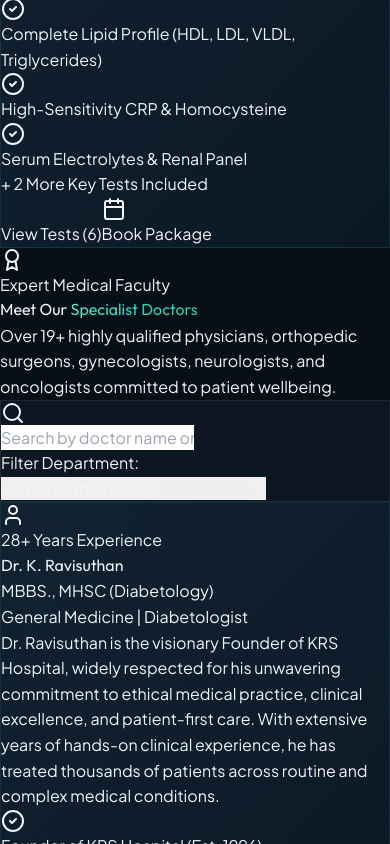
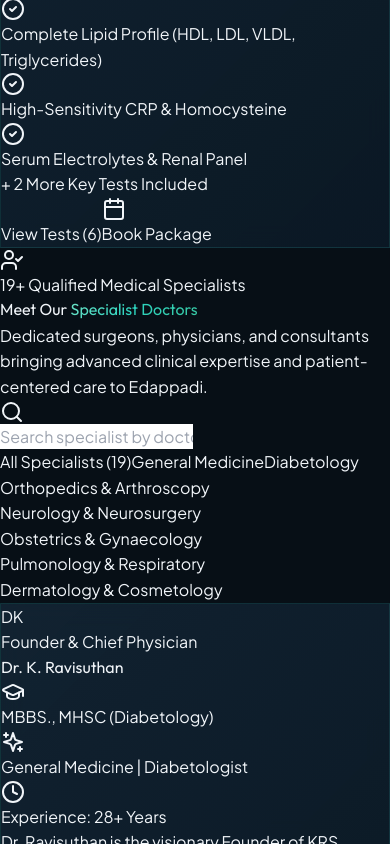
Before and after one commit to Manju1303/krs, a React (Vite) app: page / in a window 390 px wide. Shown: the part 11156-12000 px from the top of the page. Built offline with nearby package versions, Linux system fonts and the light colour scheme.

Commit message:
Implement all Senior Developer recommendations: JSON-LD SEO schema, instant doctor search, and image lazy loading

```diff
--- a/index.html
+++ b/index.html
@@ -2,14 +2,67 @@
 <html lang="en">
   <head>
     <meta charset="UTF-8" />
-    <link rel="icon" type="image/jpeg" href="/logo.jpeg" />
+    <link rel="icon" type="image/jpeg" href="./logo.jpeg" />
     <meta name="viewport" content="width=device-width, initial-scale=1.0" />
     <title>KRS Multispeciality Hospital & Trauma Care Centre | Edappadi</title>
     <meta name="description" content="KRS Multispeciality Hospital & Trauma Care Centre in Edappadi. Premier 24/7 emergency, trauma care, orthopedics, cardiology, neurology, pediatrics, diabetology, and 15+ specialties. Trust & Excellence since 1996." />
+    <meta name="keywords" content="KRS Hospital Edappadi, Multispeciality Hospital Salem, Emergency Care Edappadi, Dr K Ravisuthan, Trauma Centre Edappadi, Best Hospital Edappadi" />
+
     <!-- Google Fonts -->
     <link rel="preconnect" href="https://fonts.googleapis.com">
     <link rel="preconnect" href="https://fonts.gstatic.com" crossorigin>
     <link href="https://fonts.googleapis.com/css2?family=Outfit:wght@300;400;500;600;700;800&family=Plus+Jakarta+Sans:wght@400;500;600;700;800&display=swap" rel="stylesheet">
+
+    <!-- JSON-LD MedicalBusiness Structured Data for Local SEO -->
+    <script type="application/ld+json">
+    {
+      "@context": "https://schema.org",
+      "@type": "MedicalClinic",
+      "name": "KRS Multispeciality Hospital & Trauma Care Centre",
+      "image": "https://Manju1303.github.io/krs/logo.jpeg",
+      "@id": "https://Manju1303.github.io/krs",
+      "url": "https://Manju1303.github.io/krs",
+      "telephone": "+916380898608",
+      "priceRange": "₹₹",
+      "address": {
+        "@type": "PostalAddress",
+        "streetAddress": "Salem Main Road, Vellandivalasu",
+        "addressLocality": "Edappadi",
+        "addressRegion": "Tamil Nadu",
+        "postalCode": "637105",
+        "addressCountry": "IN"
+      },
+      "geo": {
+        "@type": "GeoCoordinates",
+        "latitude": 11.5833,
+        "longitude": 77.8454
+      },
+      "openingHoursSpecification": {
+        "@type": "OpeningHoursSpecification",
+        "dayOfWeek": [
+          "Monday", "Tuesday", "Wednesday", "Thursday", "Friday", "Saturday", "Sunday"
+        ],
+        "opens": "00:00",
+        "closes": "23:59"
+      },
+      "sameAs": [
+        "https://www.facebook.com/profile.php?id=61583509866582"
+      ],
+      "medicalSpecialty": [
+        "GeneralMedicine",
+        "Diabetology",
+        "Orthopedics",
+        "Neurology",
+        "Obstetrics",
+        "Pulmonology",
+        "Dermatology",
+        "Surgery",
+        "Urology",
+        "Oncology",
+        "Pediatrics"
+      ]
+    }
+    </script>
   </head>
   <body class="bg-slate-900 text-slate-100 antialiased font-sans">
     <div id="root"></div>
--- a/src/components/Doctors.jsx
+++ b/src/components/Doctors.jsx
@@ -1,203 +1,226 @@
 import React, { useState } from 'react';
-import { User, Award, Calendar, Search, Stethoscope, CheckCircle2, X, Clock, Sparkles } from 'lucide-react';
+import { UserCheck, Award, GraduationCap, Clock, Calendar, Search, Sparkles, ChevronRight, X } from 'lucide-react';
 import { doctors, departments } from '../data/hospitalData';
 
 export default function Doctors({ onOpenBooking }) {
-  const [searchTerm, setSearchTerm] = useState('');
-  const [selectedDeptFilter, setSelectedDeptFilter] = useState('all');
+  const [searchQuery, setSearchQuery] = useState('');
+  const [selectedDeptFilter, setSelectedDeptFilter] = useState('All');
   const [selectedDoctorModal, setSelectedDoctorModal] = useState(null);
 
-  // Filter logic
-  const filteredDoctors = doctors.filter(doc => {
-    const matchesSearch = doc.name.toLowerCase().includes(searchTerm.toLowerCase()) ||
-                          doc.specialty.toLowerCase().includes(searchTerm.toLowerCase()) ||
-                          doc.degrees.toLowerCase().includes(searchTerm.toLowerCase());
-    const matchesDept = selectedDeptFilter === 'all' || doc.departmentId === selectedDeptFilter;
+  const filteredDoctors = doctors.filter((doc) => {
+    const matchesSearch =
+      doc.name.toLowerCase().includes(searchQuery.toLowerCase()) ||
+      doc.specialty.toLowerCase().includes(searchQuery.toLowerCase()) ||
+      doc.degrees.toLowerCase().includes(searchQuery.toLowerCase());
+
+    const matchesDept = selectedDeptFilter === 'All' || doc.departmentId === selectedDeptFilter;
+
     return matchesSearch && matchesDept;
   });
 
   return (
-    <section id="doctors" className="py-24 relative bg-slate-900">
+    <section id="doctors" className="py-24 relative bg-slate-900 overflow-hidden border-t border-slate-800">
       <div className="max-w-7xl mx-auto px-4 sm:px-6 lg:px-8">
 
         {/* Section Header */}
-        <div className="text-center max-w-3xl mx-auto space-y-4 mb-14">
+        <div className="text-center max-w-3xl mx-auto space-y-4 mb-12">
           <div className="inline-flex items-center space-x-2 bg-emerald-950/80 border border-emerald-500/30 px-3.5 py-1.5 rounded-full text-xs font-semibold text-emerald-300">
-            <Award className="w-4 h-4 text-emerald-400" />
-            <span>Expert Medical Faculty</span>
+            <UserCheck className="w-4 h-4 text-emerald-400" />
+            <span>19+ Qualified Medical Specialists</span>
           </div>
           <h2 className="text-3xl sm:text-4xl lg:text-5xl font-extrabold text-white font-heading">
             Meet Our <span className="text-gradient-emerald">Specialist Doctors</span>
           </h2>
           <p className="text-slate-400 text-base">
-            Over 19+ highly qualified physicians, orthopedic surgeons, gynecologists, neurologists, and oncologists committed to patient wellbeing.
+            Dedicated surgeons, physicians, and consultants bringing advanced clinical expertise and patient-centered care to Edappadi.
           </p>
         </div>
 
-        {/* Filter & Search Bar */}
-        <div className="glass-panel p-4 sm:p-6 rounded-2xl border border-teal-500/20 mb-12 flex flex-col md:flex-row items-center justify-between gap-4">
-
-          {/* Search Input */}
-          <div className="relative w-full md:w-80">
-            <Search className="w-4 h-4 text-slate-400 absolute left-3.5 top-1/2 -translate-y-1/2" />
+        {/* Live Search & Department Filter Bar */}
+        <div className="max-w-4xl mx-auto space-y-4 mb-12">
+          {/* Search Box */}
+          <div className="relative">
+            <Search className="w-5 h-5 text-emerald-400 absolute left-4 top-1/2 -translate-y-1/2" />
             <input
               type="text"
-              placeholder="Search by doctor name or specialty..."
-              value={searchTerm}
-              onChange={(e) => setSearchTerm(e.target.value)}
-              className="w-full bg-slate-950 border border-slate-800 rounded-xl pl-10 pr-4 py-2.5 text-xs text-white placeholder-slate-500 focus:outline-none focus:border-emerald-500"
+              placeholder="Search specialist by doctor name, qualification, or department (e.g. Dr. Ravisuthan, Ortho, Gynecologist)..."
+              value={searchQuery}
+              onChange={(e) => setSearchQuery(e.target.value)}
+              className="w-full bg-slate-950 border border-emerald-500/30 rounded-2xl pl-12 pr-10 py-3.5 text-xs text-white placeholder-slate-500 focus:outline-none focus:border-emerald-400 shadow-xl"
             />
+            {searchQuery && (
+              <button
+                onClick={() => setSearchQuery('')}
+                className="absolute right-4 top-1/2 -translate-y-1/2 text-slate-400 hover:text-white"
+              >
+                <X className="w-4 h-4" />
+              </button>
+            )}
           </div>
 
-          {/* Department Filter Dropdown */}
-          <div className="flex items-center space-x-2 w-full md:w-auto">
-            <span className="text-xs text-slate-400 whitespace-nowrap">Filter Department:</span>
-            <select
-              value={selectedDeptFilter}
-              onChange={(e) => setSelectedDeptFilter(e.target.value)}
-              className="bg-slate-950 border border-slate-800 text-slate-200 text-xs rounded-xl px-3 py-2.5 focus:outline-none focus:border-emerald-500 w-full md:w-auto"
+          {/* Department Filter Pills */}
+          <div className="flex flex-wrap items-center justify-center gap-2 pt-2">
+            <button
+              onClick={() => setSelectedDeptFilter('All')}
+              className={`px-3.5 py-1.5 rounded-xl text-xs font-bold transition-all border ${
+                selectedDeptFilter === 'All'
+                  ? 'bg-gradient-to-r from-emerald-600 to-teal-500 text-white border-emerald-400 shadow'
+                  : 'bg-slate-950 text-slate-400 border-slate-800 hover:border-slate-700'
+              }`}
             >
-              <option value="all">All Departments ({doctors.length})</option>
-              {departments.map(dept => (
-                <option key={dept.id} value={dept.id}>{dept.name}</option>
-              ))}
-            </select>
+              All Specialists ({doctors.length})
+            </button>
+            {departments.slice(0, 7).map((dept) => (
+              <button
+                key={dept.id}
+                onClick={() => setSelectedDeptFilter(dept.id)}
+                className={`px-3.5 py-1.5 rounded-xl text-xs font-bold transition-all border ${
+                  selectedDeptFilter === dept.id
+                    ? 'bg-gradient-to-r from-emerald-600 to-teal-500 text-white border-emerald-400 shadow'
+                    : 'bg-slate-950 text-slate-400 border-slate-800 hover:border-slate-700'
+                }`}
+              >
+                {dept.name}
+              </button>
+            ))}
           </div>
-
         </div>
 
-        {/* Doctors Grid */}
-        <div className="grid sm:grid-cols-2 lg:grid-cols-3 gap-6">
+        {/* Doctors Cards Grid */}
+        <div className="grid sm:grid-cols-2 lg:grid-cols-3 xl:grid-cols-4 gap-6">
           {filteredDoctors.map((doc) => (
             <div
               key={doc.id}
-              className="glass-card rounded-3xl p-6 border border-emerald-500/20 hover:border-emerald-400/50 transition-all flex flex-col justify-between group space-y-5"
+              className="glass-card rounded-3xl p-6 border border-emerald-500/20 hover:border-emerald-400/50 transition-all flex flex-col justify-between group space-y-4"
             >
-              <div className="space-y-4">
-                {/* Doctor Avatar Badge & Role */}
-                <div className="flex items-start justify-between">
-                  <div className="w-16 h-16 rounded-2xl bg-gradient-to-tr from-emerald-900 to-teal-800 border border-emerald-400/40 text-emerald-300 flex items-center justify-center font-bold text-xl shadow-lg group-hover:scale-105 transition-transform">
-                    <User className="w-8 h-8" />
+              <div className="space-y-3">
+                <div className="flex items-center space-x-3">
+                  <div className="w-12 h-12 rounded-2xl bg-gradient-to-tr from-emerald-600 to-teal-400 flex items-center justify-center font-extrabold text-slate-950 text-lg shadow-md shrink-0">
+                    {doc.name.split(' ').map(n => n[0]).join('').slice(0, 2)}
                   </div>
-                  <span className="text-[10px] font-extrabold uppercase tracking-wider bg-emerald-950 text-emerald-400 px-2.5 py-1 rounded-full border border-emerald-500/30">
-                    {doc.experience} Experience
-                  </span>
+                  <div>
+                    <span className="text-[10px] font-extrabold uppercase tracking-wider text-emerald-400">
+                      {doc.role}
+                    </span>
+                    <h3 className="text-base font-extrabold text-white font-heading group-hover:text-emerald-300 transition-colors line-clamp-1">
+                      {doc.name}
+                    </h3>
+                  </div>
                 </div>
 
-                {/* Name & Credentials */}
-                <div>
-                  <h3 className="text-lg font-extrabold text-white font-heading group-hover:text-emerald-300 transition-colors">
-                    {doc.name}
-                  </h3>
-                  <p className="text-xs font-semibold text-emerald-400 mt-0.5">{doc.degrees}</p>
-                  <p className="text-xs text-slate-400 font-medium mt-1">{doc.specialty}</p>
+                <div className="space-y-1 pt-1 border-t border-slate-800/80 text-xs">
+                  <div className="flex items-center space-x-1.5 text-teal-300 font-medium">
+                    <GraduationCap className="w-3.5 h-3.5 text-emerald-400 shrink-0" />
+                    <span className="truncate">{doc.degrees}</span>
+                  </div>
+                  <div className="flex items-center space-x-1.5 text-slate-300">
+                    <Sparkles className="w-3.5 h-3.5 text-emerald-400 shrink-0" />
+                    <span className="truncate">{doc.specialty}</span>
+                  </div>
+                  <div className="flex items-center space-x-1.5 text-slate-400">
+                    <Clock className="w-3.5 h-3.5 text-teal-400 shrink-0" />
+                    <span>Experience: {doc.experience}</span>
+                  </div>
                 </div>
 
-                {/* Bio snippet */}
-                <p className="text-xs text-slate-300 line-clamp-3 leading-relaxed">
+                <p className="text-xs text-slate-400 line-clamp-2 leading-relaxed">
                   {doc.bio}
                 </p>
-
-                {/* Clinical Highlights Bullet List */}
-                <div className="space-y-1.5 pt-2 border-t border-slate-800/80">
-                  {doc.highlights.slice(0, 3).map((hl, idx) => (
-                    <div key={idx} className="flex items-center space-x-2 text-[11px] text-slate-300">
-                      <CheckCircle2 className="w-3.5 h-3.5 text-teal-400 shrink-0" />
-                      <span className="truncate">{hl}</span>
-                    </div>
-                  ))}
-                </div>
               </div>
 
-              {/* Action Buttons */}
-              <div className="pt-4 border-t border-slate-800 flex items-center justify-between gap-3">
+              <div className="pt-3 border-t border-slate-800/80 flex items-center space-x-2">
                 <button
                   onClick={() => setSelectedDoctorModal(doc)}
-                  className="flex-1 py-2.5 px-3 bg-slate-800 hover:bg-slate-700 text-slate-200 text-xs font-bold rounded-xl transition-colors text-center"
+                  className="flex-1 py-2 rounded-xl bg-slate-950 hover:bg-slate-800 text-slate-300 hover:text-white text-xs font-semibold border border-slate-800 transition-colors text-center"
                 >
                   View Profile
                 </button>
 
                 <button
                   onClick={() => onOpenBooking(doc.departmentId, doc.name)}
-                  className="flex-1 py-2.5 px-3 bg-gradient-to-r from-emerald-600 to-teal-500 hover:from-emerald-500 hover:to-teal-400 text-white text-xs font-bold rounded-xl shadow-md transition-transform hover:scale-105 flex items-center justify-center space-x-1.5"
+                  className="flex-1 py-2 rounded-xl bg-gradient-to-r from-emerald-600 to-teal-500 hover:from-emerald-500 hover:to-teal-400 text-white text-xs font-bold shadow transition-transform hover:scale-105 flex items-center justify-center space-x-1"
                 >
                   <Calendar className="w-3.5 h-3.5" />
                   <span>Book</span>
                 </button>
               </div>
-
             </div>
           ))}
         </div>
 
-        {/* Doctor Full Profile Modal */}
+        {filteredDoctors.length === 0 && (
+          <div className="text-center py-12 text-slate-400 text-sm">
+            No doctors found matching "{searchQuery}". Try searching by department or clear filters.
+          </div>
+        )}
+
+        {/* Doctor Bio Modal */}
         {selectedDoctorModal && (
-          <div className="fixed inset-0 z-50 flex items-center justify-center p-4 modal-backdrop animate-fade-in">
-            <div className="glass-card max-w-2xl w-full p-6 sm:p-8 rounded-3xl border border-emerald-500/40 shadow-2xl relative max-h-[90vh] overflow-y-auto space-y-6">
+          <div className="fixed inset-0 z-[100] flex items-center justify-center p-4 modal-backdrop animate-fade-in">
+            <div className="glass-card max-w-lg w-full p-6 sm:p-8 rounded-3xl border border-emerald-500/40 shadow-2xl relative space-y-6">
+              <div className="flex items-center justify-between border-b border-slate-800 pb-4">
+                <div className="flex items-center space-x-3">
+                  <div className="w-12 h-12 rounded-2xl bg-gradient-to-tr from-emerald-600 to-teal-400 flex items-center justify-center font-extrabold text-slate-950 text-xl shadow">
+                    {selectedDoctorModal.name.split(' ').map(n => n[0]).join('').slice(0, 2)}
+                  </div>
+                  <div>
+                    <h3 className="text-lg font-extrabold text-white font-heading">{selectedDoctorModal.name}</h3>
+                    <p className="text-xs text-emerald-400 font-semibold">{selectedDoctorModal.degrees}</p>
+                  </div>
+                </div>
 
-              {/* Close Button */}
-              <button
-                onClick={() => setSelectedDoctorModal(null)}
-                className="absolute top-5 right-5 p-2 rounded-full bg-slate-800 text-slate-400 hover:text-white"
-              >
-                <X className="w-5 h-5" />
-              </button>
+                <button
+                  onClick={() => setSelectedDoctorModal(null)}
+                  className="p-2 rounded-full bg-slate-800 text-slate-400 hover:text-white"
+                >
+                  <X className="w-5 h-5" />
+                </button>
+              </div>
 
-              {/* Doctor Header */}
-              <div className="flex items-center space-x-4 border-b border-slate-800 pb-6">
-                <div className="w-16 h-16 rounded-2xl bg-gradient-to-tr from-emerald-600 to-teal-400 text-slate-950 flex items-center justify-center font-bold text-2xl shadow-lg shrink-0">
-                  <User className="w-8 h-8" />
+              <div className="space-y-4 text-xs">
+                <div>
+                  <h4 className="font-extrabold text-slate-300 uppercase tracking-wider mb-1">Specialty & Designation</h4>
+                  <p className="text-emerald-300 font-medium">{selectedDoctorModal.specialty} • {selectedDoctorModal.role}</p>
                 </div>
+
                 <div>
-                  <h3 className="text-xl font-extrabold text-white font-heading">{selectedDoctorModal.name}</h3>
-                  <p className="text-xs font-bold text-emerald-400">{selectedDoctorModal.degrees}</p>
-                  <p className="text-xs text-slate-300 font-medium">{selectedDoctorModal.specialty}</p>
-                  <p className="text-[11px] text-slate-400 mt-1">{selectedDoctorModal.role} • {selectedDoctorModal.experience} Experience</p>
+                  <h4 className="font-extrabold text-slate-300 uppercase tracking-wider mb-1">Clinical Bio</h4>
+                  <p className="text-slate-300 leading-relaxed">{selectedDoctorModal.bio}</p>
+                </div>
+
+                <div>
+                  <h4 className="font-extrabold text-slate-300 uppercase tracking-wider mb-2">Key Clinical Highlights</h4>
+                  <div className="space-y-1.5">
+                    {selectedDoctorModal.highlights.map((h, idx) => (
+                      <div key={idx} className="flex items-center space-x-2 text-slate-200">
+                        <Award className="w-3.5 h-3.5 text-emerald-400 shrink-0" />
+                        <span>{h}</span>
+                      </div>
+                    ))}
+                  </div>
                 </div>
               </div>
 
-              {/* Full Bio */}
-              <div>
-                <h4 className="text-xs font-extrabold uppercase tracking-wider text-slate-400 mb-2">About the Doctor</h4>
-                <p className="text-sm text-slate-200 leading-relaxed">{selectedDoctorModal.bio}</p>
-              </div>
-
-              {/* Clinical Highlights */}
-              <div>
-                <h4 className="text-xs font-extrabold uppercase tracking-wider text-slate-400 mb-3">Clinical Expertise & Highlights</h4>
-                <div className="grid sm:grid-cols-2 gap-3">
-                  {selectedDoctorModal.highlights.map((hl, idx) => (
-                    <div key={idx} className="flex items-start space-x-2.5 p-3 rounded-xl bg-slate-900/80 border border-slate-800 text-xs text-slate-200">
-                      <CheckCircle2 className="w-4 h-4 text-emerald-400 shrink-0 mt-0.5" />
-                      <span>{hl}</span>
-                    </div>
-                  ))}
-                </div>
-              </div>
-
-              {/* Action */}
               <div className="pt-4 border-t border-slate-800 flex justify-end space-x-3">
                 <button
                   onClick={() => setSelectedDoctorModal(null)}
-                  className="px-5 py-2.5 bg-slate-800 hover:bg-slate-700 text-slate-300 text-xs font-bold rounded-xl"
+                  className="px-4 py-2.5 bg-slate-800 text-slate-300 text-xs font-bold rounded-xl"
                 >
                   Close
                 </button>
                 <button
                   onClick={() => {
-                    const docDept = selectedDoctorModal.departmentId;
+                    const deptId = selectedDoctorModal.departmentId;
                     const docName = selectedDoctorModal.name;
                     setSelectedDoctorModal(null);
-                    onOpenBooking(docDept, docName);
+                    onOpenBooking(deptId, docName);
                   }}
                   className="px-6 py-2.5 bg-gradient-to-r from-emerald-500 to-teal-500 text-slate-950 font-extrabold text-xs rounded-xl shadow-lg flex items-center space-x-2"
                 >
                   <Calendar className="w-4 h-4" />
-                  <span>Book Appointment with {selectedDoctorModal.name}</span>
+                  <span>Book Consultation</span>
                 </button>
               </div>
-
             </div>
           </div>
         )}
--- a/src/components/Gallery.jsx
+++ b/src/components/Gallery.jsx
@@ -59,6 +59,7 @@
                 <img
                   src={item.image}
                   alt={item.title}
+                  loading="lazy"
                   className="w-full h-full object-cover group-hover:scale-110 transition-transform duration-500"
                 />
                 <div className="absolute inset-0 bg-gradient-to-t from-slate-950 via-slate-950/20 to-transparent opacity-80 group-hover:opacity-60 transition-opacity" />
```
